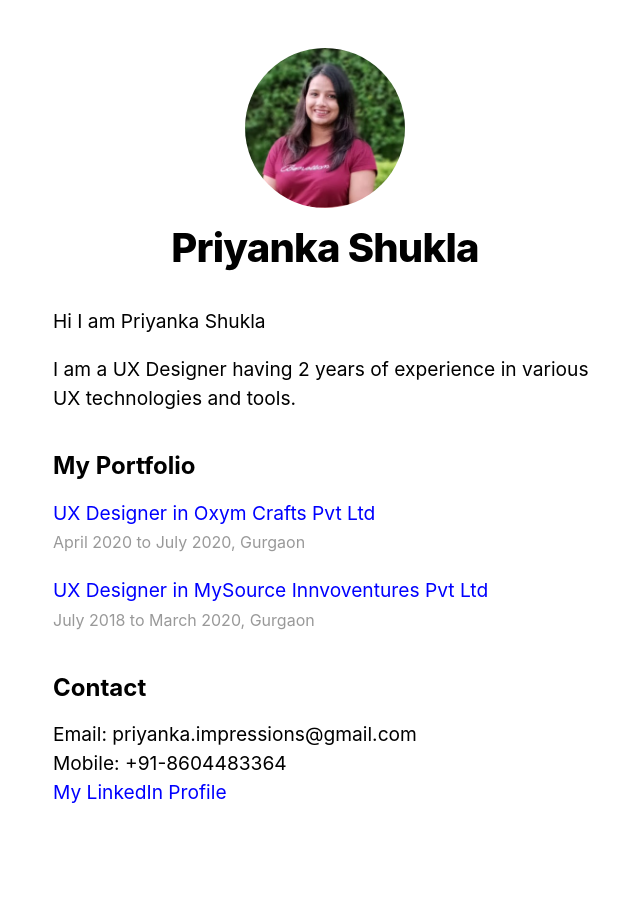
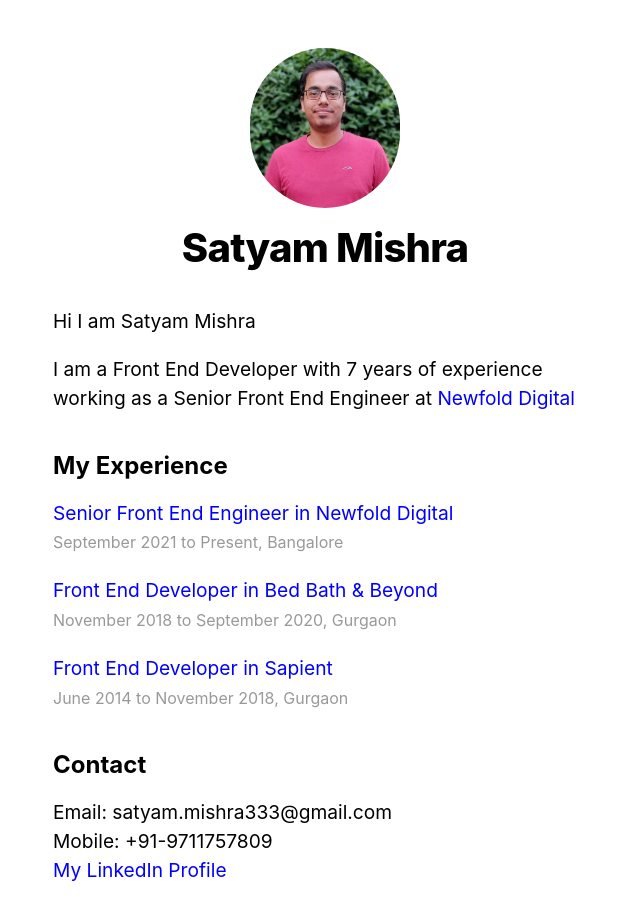
Before and after one commit to page-source/satyam-mishra-app, a Next.js app: page / in a window 1280 px wide. Shown: the top 920 px of the page, without its empty margins (315-955 px from the left). Built offline with nearby package versions, Linux system fonts and the light colour scheme.

Commit message:
Satyam Mishra app

```diff
--- a/components/layout.js
+++ b/components/layout.js
@@ -3,8 +3,8 @@ import styles from './layout.module.css'
 import utilStyles from '../styles/utils.module.css'
 import Link from 'next/link'
 
-const name = 'Priyanka Shukla'
-export const siteTitle = 'Priyanka Shukla | UX Designer'
+const name = 'Satyam Mishra'
+export const siteTitle = 'Satyam Mishra | Front End Developer'
 
 export default function Layout({ children, home }) {
   return (
@@ -13,7 +13,7 @@ export default function Layout({ children, home }) {
         <link rel="icon" href="/favicon.ico" />
         <meta
           name="description"
-          content="Priyanka Shukla Portfolio Website"
+          content="Satyam Mishra Website"
         />
         <meta
           property="og:image"
@@ -28,7 +28,7 @@ export default function Layout({ children, home }) {
         {home ? (
           <>
             <img
-              width='160px'
+              width='150px'
               height='200px'
               src="/images/profile.jpg"
               className={`${styles.headerHomeImage} ${utilStyles.borderCircle}`}
@@ -41,7 +41,7 @@ export default function Layout({ children, home }) {
             <Link href="/">
               <a>
                 <img
-                  width='160px'
+                  width='150px'
                   height='200px'
                   src="/images/profile.jpg"
                   className={`${styles.headerImage} ${utilStyles.borderCircle}`}
--- a/package.json
+++ b/package.json
@@ -1,5 +1,5 @@
 {
-  "name": "priyanka",
+  "name": "satyam-profile",
   "private": true,
   "scripts": {
     "dev": "next dev",
--- a/pages/index.js
+++ b/pages/index.js
@@ -21,13 +21,14 @@ export default function Home({allPostsData}) {
         <title>{siteTitle}</title>
       </Head>
       <section className={utilStyles.headingMd}>
-        <p>Hi I am Priyanka Shukla</p>
+        <p>Hi I am Satyam Mishra</p>
         <p>
-          I am a UX Designer having 2 years of experience in various UX technologies and tools.
+          I am a Front End Developer with 7 years of experience working as a Senior Front End Engineer at
+          <a href="https://newfold.com" className={utilStyles.postTitle} target="_blank"> Newfold Digital</a>
         </p>
       </section>
       <section className={`${utilStyles.headingMd} ${utilStyles.padding1px}`}>
-        <h2 className={utilStyles.headingLg}>My Portfolio</h2>
+        <h2 className={utilStyles.headingLg}>My Experience</h2>
         <ul className={utilStyles.list}>
           {allPostsData.map(({ id, date, title, dateRange }) => (
             <li className={utilStyles.listItem} key={id}>
@@ -46,11 +47,17 @@ export default function Home({allPostsData}) {
       <section className={`${utilStyles.headingMd} ${utilStyles.padding1px}`}>
         <h2 className={utilStyles.headingLg}>Contact</h2>
         <ul className={utilStyles.list}>
-            {`Email: priyanka.impressions@gmail.com`}
+            {`Email: satyam.mishra333@gmail.com`}
             <br/>
-            {`Mobile: +91-8604483364`}
+            {`Mobile: +91-9711757809`}
             <br/>
-            <a className={utilStyles.postTitle} href="https://linkedin.com/in/priyanka-shukla-344282144/" target="_blank" alt="linkedin profile">My LinkedIn Profile</a>
+            <a
+            className={utilStyles.postTitle}
+            href="https://www.linkedin.com/in/satyam-mishra-front-end/"
+            target="_blank"
+            alt="linkedin profile">
+              My LinkedIn Profile
+              </a>
         </ul>
       </section>
       </Layout>
--- /dev/null
+++ b/posts/1-sapient.md
@@ -0,0 +1,16 @@
+---
+title: 'Front End Developer in Sapient'
+dateRange: 'June 2014 to November 2018, Gurgaon'
+---
+
+My Contributions -
+
+- Started my career with Sapient Consulting in Gurgaon
+
+- Major experience gained in HTML, CSS, Javascript and React
+
+- Top performer award in Freshers' batch in 2014.
+
+- Worked with multiple clients during my tenure at Sapient
+
+- Milestone achievement: Got promoted after every 2 years from Junior Associate role to Senior Associate role in a span of 4 years.
--- /dev/null
+++ b/posts/2-bedbathbeyond.md
@@ -0,0 +1,12 @@
+---
+title: 'Front End Developer in Bed Bath & Beyond'
+dateRange: 'November 2018 to September 2020, Gurgaon'
+---
+
+My Contributions -
+
+- Worked on e-com application of North American giant Bed Bath & Beyond
+
+- Worked on application performance and improved performance scores by big numbers which ultimately helped business grow.
+
+- Star performer award in Q3-2019.
--- /dev/null
+++ b/posts/3-newfold.md
@@ -0,0 +1,14 @@
+---
+title: 'Senior Front End Engineer in Newfold Digital'
+dateRange: 'September 2021 to Present, Bangalore'
+---
+
+My Contributions -
+
+- Worked on Application migration of Bluehost India
+
+- Worked with a team of 3 front-end developers to migrate the Bluehost India application from Perl to React
+
+- Taking ownership of modules and delivering them within deadlines.
+
+- Worked on improving website performance of Bluehost India taking performance scores of both Desktop and Mobile from poor to moderate scores. This is still in progress.
--- a/posts/mezenor.md
+++ /dev/null
@@ -1,21 +0,0 @@
----
-title: 'UX Designer in MySource Innvoventures Pvt Ltd'
-dateRange: 'July 2018 to March 2020, Gurgaon'
----
-
-My Contributions -
-
-1. Worked on Adode Photoshop, Illustrator and Figma
-
-- Worked on brand website "Mezenor" from scratch: **https://mezenor.com**
-- Designed the production ready layouts, design formats, images.
-- Worked on almost all the pages on this application:
-- Some of the example pages are:
-
-  - Homepage: **https://mezenor.com/**
-
-  - About Page: **https://mezenor.com/about.html**
-
-  - Gallery Page: **https://oxymcrafts.com/gallery.php**
-
-- Created Images, Designs using the tools mentioned above.
--- a/posts/oxym-crafts.md
+++ /dev/null
@@ -1,20 +0,0 @@
----
-title: 'UX Designer in Oxym Crafts Pvt Ltd'
-dateRange: 'April 2020 to July 2020, Gurgaon'
----
-
-My Contributions -
-
-1. Worked on Adode Photoshop and Figma
-
-- Worked in team of 3 to design the company website for Oxym Crafts Pvt Ltd.
-- **Pages I worked on are**:
-
-  - Homepage: **https://oxymcrafts.com/**
-
-  - Ethnic Page: **https://oxymcrafts.com/indianethnics.php**
-
-  - Gallery Page: **https://oxymcrafts.com/gallery.php**
-
-- Created Images, Designs using the tools mentioned above.
-- Started working on Company's new brand Go4Ethnic (https://go4ethnic.com), but due to covid and finance issues, company scrapped all the programs.
```
Also changed, not shown: public/images/profile.jpg.
